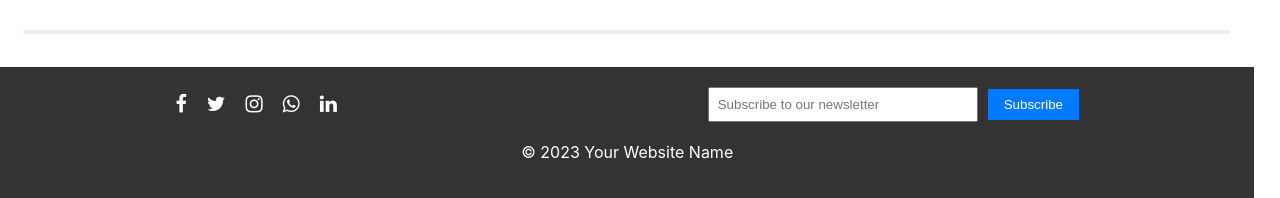
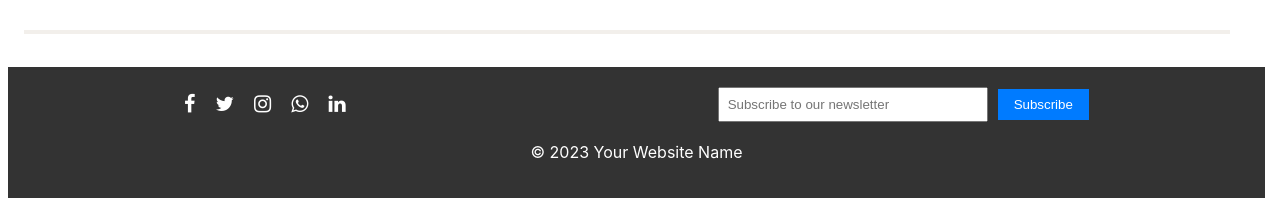
Before and after one commit to ujjwaldahiya399/React_first_project, a React (Create React App) app: page / in a window 1280 px wide. Shown: the part 3766-3964 px from the top of the page. Built offline with nearby package versions, Linux system fonts and the light colour scheme.

Commit message:
footer alignment

```diff
--- a/src/Components/Home.css
+++ b/src/Components/Home.css
@@ -533,8 +533,8 @@
     margin-top: 10px;
 }
 .footerDiv {
-    width: 100%;
-    /* margin-left: 1em; */
+    width: 98.2vw;
+    margin-left: 0.5em;
 }
 .someClas {
     display: flex;
```
